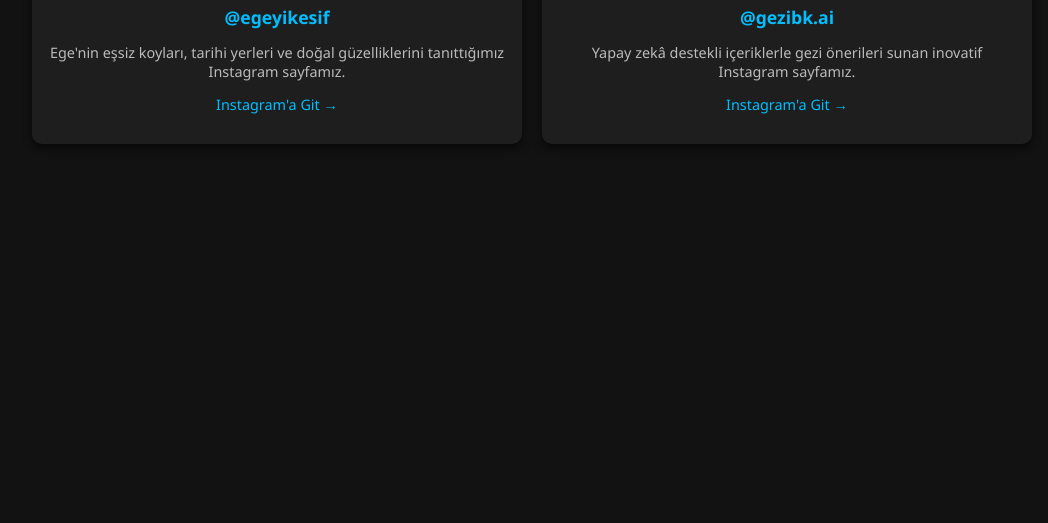
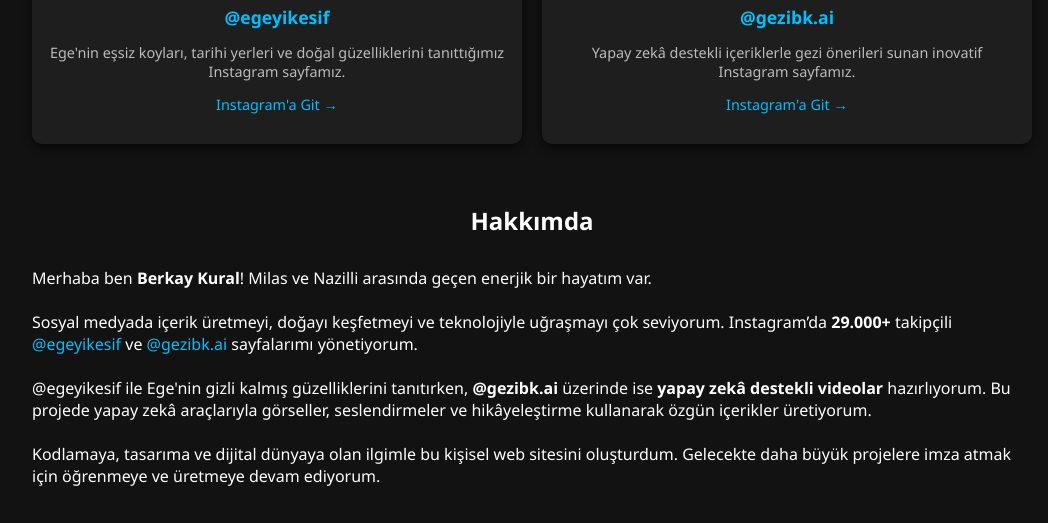
Before and after one commit to Berkaykural09/berkaykural09.github.io, a plain HTML site: page index.html in a window 1280 px wide. Shown: the part 1090-1613 px from the top of the page, without its empty margins (108-1156 px from the left). Before the commit the page ends 1254 px from the top, so only its background shows below. Drawn offline with Linux system fonts and the light colour scheme.

Commit message:
index.html

```diff
--- a/index.html
+++ b/index.html
@@ -146,3 +146,17 @@
   </section>
 </body>
 </html>
+<section id="about" class="section">
+  <h2>Hakkımda</h2>
+  <p>
+    Merhaba ben <strong>Berkay Kural</strong>! Milas ve Nazilli arasında geçen enerjik bir hayatım var.<br><br>
+    Sosyal medyada içerik üretmeyi, doğayı keşfetmeyi ve teknolojiyle uğraşmayı çok seviyorum.
+    Instagram’da <strong>29.000+</strong> takipçili <a href="https://instagram.com/egeyikesif" target="_blank">@egeyikesif</a> ve
+    <a href="https://instagram.com/gezibk.ai" target="_blank">@gezibk.ai</a> sayfalarımı yönetiyorum.<br><br>
+    @egeyikesif ile Ege'nin gizli kalmış güzelliklerini tanıtırken,
+    <strong>@gezibk.ai</strong> üzerinde ise <strong>yapay zekâ destekli videolar</strong> hazırlıyorum.
+    Bu projede yapay zekâ araçlarıyla görseller, seslendirmeler ve hikâyeleştirme kullanarak özgün içerikler üretiyorum.<br><br>
+    Kodlamaya, tasarıma ve dijital dünyaya olan ilgimle bu kişisel web sitesini oluşturdum.
+    Gelecekte daha büyük projelere imza atmak için öğrenmeye ve üretmeye devam ediyorum.
+  </p>
+</section>
```
